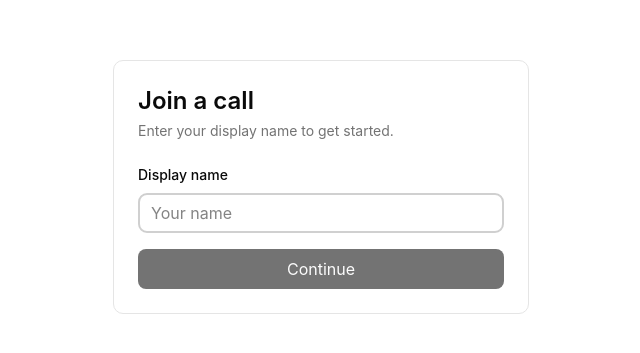
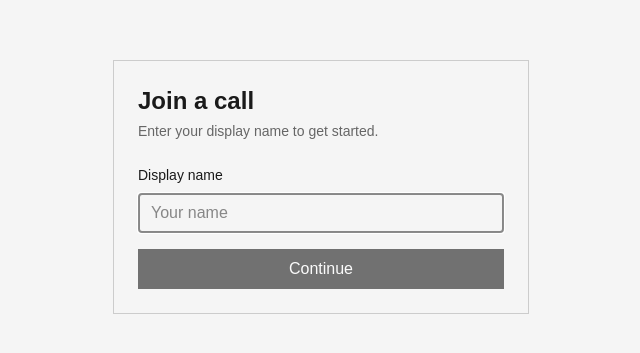
Before and after one commit to Abdul-Asa/webrtc, a React (Vite) app: page / in a window 1280 px wide. Shown: the part 213-566 px from the top of the page, without its empty margins (319-959 px from the left). Built offline with nearby package versions, Linux system fonts and the light colour scheme.

Commit message:
before big c

```diff
--- a/src/contexts/call-context.tsx
+++ b/src/contexts/call-context.tsx
@@ -1,3 +1,4 @@
+/* eslint-disable react-refresh/only-export-components */
 import { createContext, useCallback, useContext, useState } from "react";
 import type { CallPhase, PeerInfo } from "../types";
 import { useMedia } from "../hooks/use-media";
--- a/src/globals.css
+++ b/src/globals.css
@@ -43,75 +43,144 @@
     --color-sidebar-accent-foreground: var(--sidebar-accent-foreground);
     --color-sidebar-border: var(--sidebar-border);
     --color-sidebar-ring: var(--sidebar-ring);
+    --font-sans: Geist, ui-sans-serif, sans-serif, system-ui;
+    --font-mono: Geist Mono, ui-monospace, monospace;
+    --font-serif: Sorts Mill Goudy, ui-serif, serif;
+    --radius: 0rem;
+    --tracking-tighter: calc(var(--tracking-normal) - 0.05em);
+    --tracking-tight: calc(var(--tracking-normal) - 0.025em);
+    --tracking-wide: calc(var(--tracking-normal) + 0.025em);
+    --tracking-wider: calc(var(--tracking-normal) + 0.05em);
+    --tracking-widest: calc(var(--tracking-normal) + 0.1em);
+    --tracking-normal: var(--tracking-normal);
+    --shadow-2xl: var(--shadow-2xl);
+    --shadow-xl: var(--shadow-xl);
+    --shadow-lg: var(--shadow-lg);
+    --shadow-md: var(--shadow-md);
+    --shadow: var(--shadow);
+    --shadow-sm: var(--shadow-sm);
+    --shadow-xs: var(--shadow-xs);
+    --shadow-2xs: var(--shadow-2xs);
+    --spacing: var(--spacing);
+    --letter-spacing: var(--letter-spacing);
+    --shadow-offset-y: var(--shadow-offset-y);
+    --shadow-offset-x: var(--shadow-offset-x);
+    --shadow-spread: var(--shadow-spread);
+    --shadow-blur: var(--shadow-blur);
+    --shadow-opacity: var(--shadow-opacity);
+    --color-shadow-color: var(--shadow-color);
+    --color-destructive-foreground: var(--destructive-foreground);
 }
 
 :root {
-    --radius: 0.625rem;
-    --background: oklch(1 0 0);
-    --foreground: oklch(0.145 0 0);
-    --card: oklch(1 0 0);
-    --card-foreground: oklch(0.145 0 0);
-    --popover: oklch(1 0 0);
-    --popover-foreground: oklch(0.145 0 0);
-    --primary: oklch(0.205 0 0);
-    --primary-foreground: oklch(0.985 0 0);
-    --secondary: oklch(0.97 0 0);
-    --secondary-foreground: oklch(0.205 0 0);
-    --muted: oklch(0.97 0 0);
-    --muted-foreground: oklch(0.556 0 0);
-    --accent: oklch(0.97 0 0);
-    --accent-foreground: oklch(0.205 0 0);
-    --destructive: oklch(0.577 0.245 27.325);
-    --border: oklch(0.922 0 0);
-    --input: oklch(0.922 0 0);
-    --ring: oklch(0.708 0 0);
-    --chart-1: oklch(0.646 0.222 41.116);
-    --chart-2: oklch(0.6 0.118 184.704);
-    --chart-3: oklch(0.398 0.07 227.392);
-    --chart-4: oklch(0.828 0.189 84.429);
-    --chart-5: oklch(0.769 0.188 70.08);
-    --sidebar: oklch(0.985 0 0);
-    --sidebar-foreground: oklch(0.145 0 0);
-    --sidebar-primary: oklch(0.205 0 0);
-    --sidebar-primary-foreground: oklch(0.985 0 0);
-    --sidebar-accent: oklch(0.97 0 0);
-    --sidebar-accent-foreground: oklch(0.205 0 0);
-    --sidebar-border: oklch(0.922 0 0);
-    --sidebar-ring: oklch(0.708 0 0);
+    --radius: 0rem;
+    --background: oklch(0.9702 0 0);
+    --foreground: oklch(0.2178 0 0);
+    --card: oklch(1.0000 0 0);
+    --card-foreground: oklch(0.2178 0 0);
+    --popover: oklch(1.0000 0 0);
+    --popover-foreground: oklch(0.2178 0 0);
+    --primary: oklch(0.2178 0 0);
+    --primary-foreground: oklch(1.0000 0 0);
+    --secondary: oklch(0.9067 0 0);
+    --secondary-foreground: oklch(0.2178 0 0);
+    --muted: oklch(0.9067 0 0);
+    --muted-foreground: oklch(0.5103 0 0);
+    --accent: oklch(0.9340 0 0);
+    --accent-foreground: oklch(0.2178 0 0);
+    --destructive: oklch(0.6368 0.2078 25.3313);
+    --border: oklch(0.8452 0 0);
+    --input: oklch(0.9067 0 0);
+    --ring: oklch(0.2178 0 0);
+    --chart-1: oklch(0.5685 0.1187 154.9491);
+    --chart-2: oklch(0.5880 0.0993 245.7394);
+    --chart-3: oklch(0.6344 0.1550 50.2665);
+    --chart-4: oklch(0.5338 0.2503 301.3750);
+    --chart-5: oklch(0.5265 0.1151 44.6044);
+    --sidebar: oklch(1.0000 0 0);
+    --sidebar-foreground: oklch(0.2178 0 0);
+    --sidebar-primary: oklch(0.2178 0 0);
+    --sidebar-primary-foreground: oklch(1.0000 0 0);
+    --sidebar-accent: oklch(0.9340 0 0);
+    --sidebar-accent-foreground: oklch(0.2178 0 0);
+    --sidebar-border: oklch(0.8452 0 0);
+    --sidebar-ring: oklch(0.2178 0 0);
+    --destructive-foreground: oklch(1.0000 0 0);
+    --font-sans: Geist, ui-sans-serif, sans-serif, system-ui;
+    --font-serif: Sorts Mill Goudy, ui-serif, serif;
+    --font-mono: Geist Mono, ui-monospace, monospace;
+    --shadow-color: #000000;
+    --shadow-opacity: 0;
+    --shadow-blur: 0px;
+    --shadow-spread: 0px;
+    --shadow-offset-x: 0px;
+    --shadow-offset-y: 0.125rem;
+    --letter-spacing: 0em;
+    --spacing: 0.25rem;
+    --shadow-2xs: 0px 0.125rem 0px 0px hsl(0 0% 0% / 0.00);
+    --shadow-xs: 0px 0.125rem 0px 0px hsl(0 0% 0% / 0.00);
+    --shadow-sm: 0px 0.125rem 0px 0px hsl(0 0% 0% / 0.00), 0px 1px 2px -1px hsl(0 0% 0% / 0.00);
+    --shadow: 0px 0.125rem 0px 0px hsl(0 0% 0% / 0.00), 0px 1px 2px -1px hsl(0 0% 0% / 0.00);
+    --shadow-md: 0px 0.125rem 0px 0px hsl(0 0% 0% / 0.00), 0px 2px 4px -1px hsl(0 0% 0% / 0.00);
+    --shadow-lg: 0px 0.125rem 0px 0px hsl(0 0% 0% / 0.00), 0px 4px 6px -1px hsl(0 0% 0% / 0.00);
+    --shadow-xl: 0px 0.125rem 0px 0px hsl(0 0% 0% / 0.00), 0px 8px 10px -1px hsl(0 0% 0% / 0.00);
+    --shadow-2xl: 0px 0.125rem 0px 0px hsl(0 0% 0% / 0.00);
+    --tracking-normal: 0em;
 }
 
 .dark {
-    --background: oklch(0.145 0 0);
-    --foreground: oklch(0.985 0 0);
-    --card: oklch(0.205 0 0);
-    --card-foreground: oklch(0.985 0 0);
-    --popover: oklch(0.205 0 0);
-    --popover-foreground: oklch(0.985 0 0);
-    --primary: oklch(0.922 0 0);
-    --primary-foreground: oklch(0.205 0 0);
-    --secondary: oklch(0.269 0 0);
-    --secondary-foreground: oklch(0.985 0 0);
-    --muted: oklch(0.269 0 0);
-    --muted-foreground: oklch(0.708 0 0);
-    --accent: oklch(0.269 0 0);
-    --accent-foreground: oklch(0.985 0 0);
-    --destructive: oklch(0.704 0.191 22.216);
-    --border: oklch(1 0 0 / 10%);
-    --input: oklch(1 0 0 / 15%);
-    --ring: oklch(0.556 0 0);
-    --chart-1: oklch(0.488 0.243 264.376);
-    --chart-2: oklch(0.696 0.17 162.48);
-    --chart-3: oklch(0.769 0.188 70.08);
-    --chart-4: oklch(0.627 0.265 303.9);
-    --chart-5: oklch(0.645 0.246 16.439);
-    --sidebar: oklch(0.205 0 0);
-    --sidebar-foreground: oklch(0.985 0 0);
-    --sidebar-primary: oklch(0.488 0.243 264.376);
-    --sidebar-primary-foreground: oklch(0.985 0 0);
-    --sidebar-accent: oklch(0.269 0 0);
-    --sidebar-accent-foreground: oklch(0.985 0 0);
-    --sidebar-border: oklch(1 0 0 / 10%);
-    --sidebar-ring: oklch(0.556 0 0);
+    --background: oklch(0.1722 0.0041 106.8174);
+    --foreground: oklch(0.9927 0.0364 107.0448);
+    --card: oklch(0.1722 0.0041 106.8174);
+    --card-foreground: oklch(0.9927 0.0364 107.0448);
+    --popover: oklch(0.1722 0.0041 106.8174);
+    --popover-foreground: oklch(0.9927 0.0364 107.0448);
+    --primary: oklch(0.9927 0.0364 107.0448);
+    --primary-foreground: oklch(0.1722 0.0041 106.8174);
+    --secondary: oklch(0.4856 0.0171 107.0202);
+    --secondary-foreground: oklch(0.9927 0.0364 107.0448);
+    --muted: oklch(0.1722 0.0041 106.8174);
+    --muted-foreground: oklch(0.6357 0.0218 107.0046);
+    --accent: oklch(0.6357 0.0218 107.0046);
+    --accent-foreground: oklch(0.9927 0.0364 107.0448);
+    --destructive: oklch(0.6368 0.2078 25.3313);
+    --border: oklch(0.4856 0.0171 107.0202);
+    --input: oklch(0.4856 0.0171 107.0202);
+    --ring: oklch(0.9927 0.0364 107.0448);
+    --chart-1: oklch(0.5685 0.1187 154.9491);
+    --chart-2: oklch(0.5880 0.0993 245.7394);
+    --chart-3: oklch(0.6344 0.1550 50.2665);
+    --chart-4: oklch(0.5338 0.2503 301.3750);
+    --chart-5: oklch(0.5265 0.1151 44.6044);
+    --sidebar: oklch(0.2178 0 0);
+    --sidebar-foreground: oklch(0.9702 0 0);
+    --sidebar-primary: oklch(0.9702 0 0);
+    --sidebar-primary-foreground: oklch(0.2178 0 0);
+    --sidebar-accent: oklch(0.3092 0 0);
+    --sidebar-accent-foreground: oklch(0.9702 0 0);
+    --sidebar-border: oklch(0.3715 0 0);
+    --sidebar-ring: oklch(0.9702 0 0);
+    --destructive-foreground: oklch(0.9927 0.0364 107.0448);
+    --radius: 0rem;
+    --font-sans: Geist, ui-sans-serif, sans-serif, system-ui;
+    --font-serif: Sorts Mill Goudy, ui-serif, serif;
+    --font-mono: Geist Mono, ui-monospace, monospace;
+    --shadow-color: #000000;
+    --shadow-opacity: 0;
+    --shadow-blur: 0px;
+    --shadow-spread: 0px;
+    --shadow-offset-x: 0px;
+    --shadow-offset-y: 0.125rem;
+    --letter-spacing: 0em;
+    --spacing: 0.25rem;
+    --shadow-2xs: 0px 0.125rem 0px 0px hsl(0 0% 0% / 0.00);
+    --shadow-xs: 0px 0.125rem 0px 0px hsl(0 0% 0% / 0.00);
+    --shadow-sm: 0px 0.125rem 0px 0px hsl(0 0% 0% / 0.00), 0px 1px 2px -1px hsl(0 0% 0% / 0.00);
+    --shadow: 0px 0.125rem 0px 0px hsl(0 0% 0% / 0.00), 0px 1px 2px -1px hsl(0 0% 0% / 0.00);
+    --shadow-md: 0px 0.125rem 0px 0px hsl(0 0% 0% / 0.00), 0px 2px 4px -1px hsl(0 0% 0% / 0.00);
+    --shadow-lg: 0px 0.125rem 0px 0px hsl(0 0% 0% / 0.00), 0px 4px 6px -1px hsl(0 0% 0% / 0.00);
+    --shadow-xl: 0px 0.125rem 0px 0px hsl(0 0% 0% / 0.00), 0px 8px 10px -1px hsl(0 0% 0% / 0.00);
+    --shadow-2xl: 0px 0.125rem 0px 0px hsl(0 0% 0% / 0.00);
 }
 
 @layer base {
@@ -120,5 +189,6 @@
     }
   body {
     @apply bg-background text-foreground;
+    letter-spacing: var(--tracking-normal);
     }
 }
--- a/src/hooks/use-peer.ts
+++ b/src/hooks/use-peer.ts
@@ -3,8 +3,6 @@
 import type { CallPhase, PeerInfo } from "../types";
 import { parseServerMessage } from "../lib/parse-messages";
 import { wsUrl } from "../lib/utils";
-
-const MAX_ROOM_SIZE = 4;
 
 type UsePeerOptions = {
   username: string;
@@ -24,8 +22,9 @@
   const myIdRef = useRef<string | null>(null);
   const localStreamRef = useRef<MediaStream | null>(null);
 
-  // Keep localStream ref in sync
-  localStreamRef.current = localStream;
+  useEffect(() => {
+    localStreamRef.current = localStream;
+  }, [localStream]);
 
   const addRemoteStream = useCallback((peerId: string, stream: MediaStream) => {
     setRemoteStreams((prev) => {
@@ -233,15 +232,17 @@
 
   // Cleanup on unmount
   useEffect(() => {
+    const socket = socketRef.current;
+    const peersMap = peersRef.current;
     return () => {
-      if (socketRef.current) {
-        socketRef.current.close();
+      if (socket) {
+        socket.close();
         socketRef.current = null;
       }
-      for (const peer of peersRef.current.values()) {
+      for (const peer of peersMap.values()) {
         peer.destroy();
       }
-      peersRef.current.clear();
+      peersMap.clear();
     };
   }, []);
 
```
